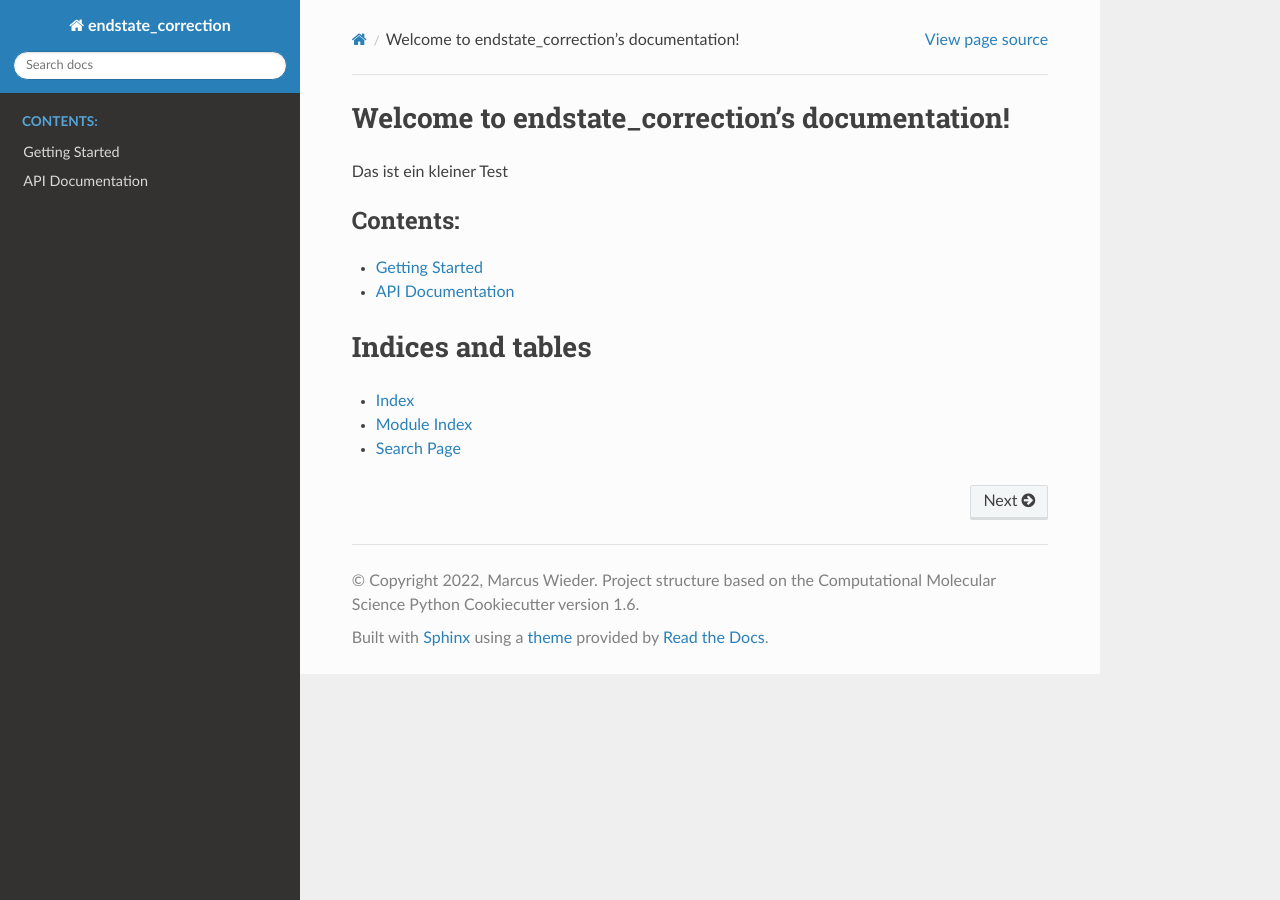
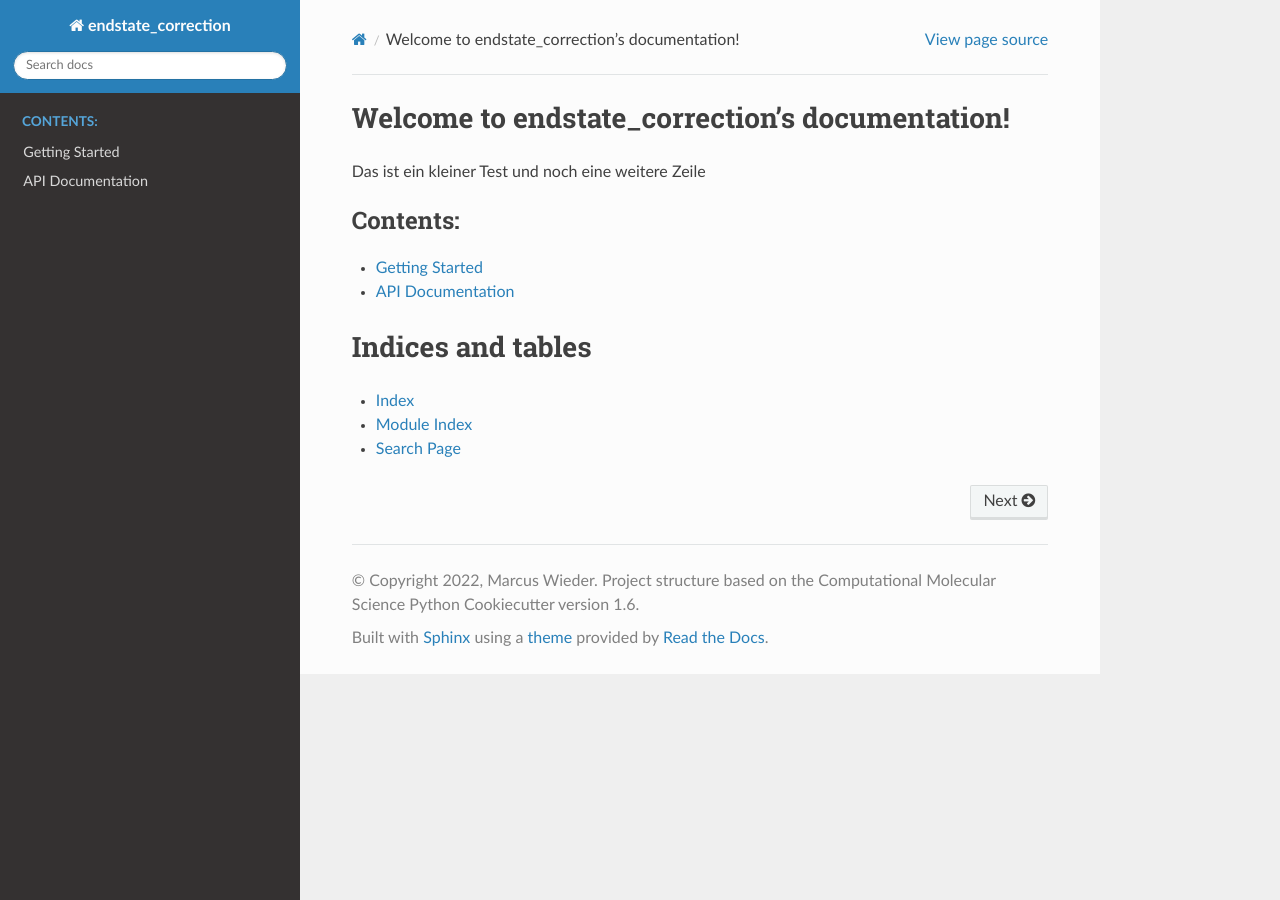
Before and after one commit to xiki-tempula/endstate_correction, a Sphinx documentation site: the page built from docs/index.rst, in a window 1280 px wide. Built offline with Sphinx 7.4.7 and the Read the Docs theme 2.0.0, drawn with Linux system fonts in a browser that asks for light colours; the version number could not be read and is left out.

Commit message:
Update index.rst

```diff
--- a/docs/index.rst
+++ b/docs/index.rst
@@ -7,6 +7,7 @@ Welcome to endstate_correction's documentation!
 =========================================================
 
 Das ist ein kleiner Test
+und noch eine weitere Zeile
 
 .. toctree::
    :maxdepth: 2
```
